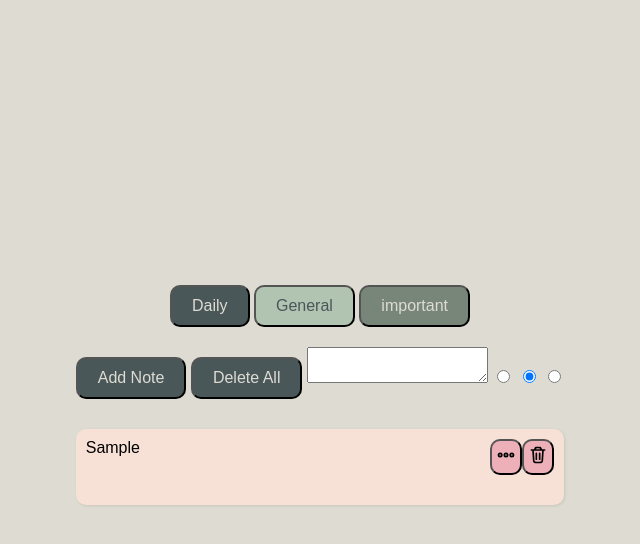
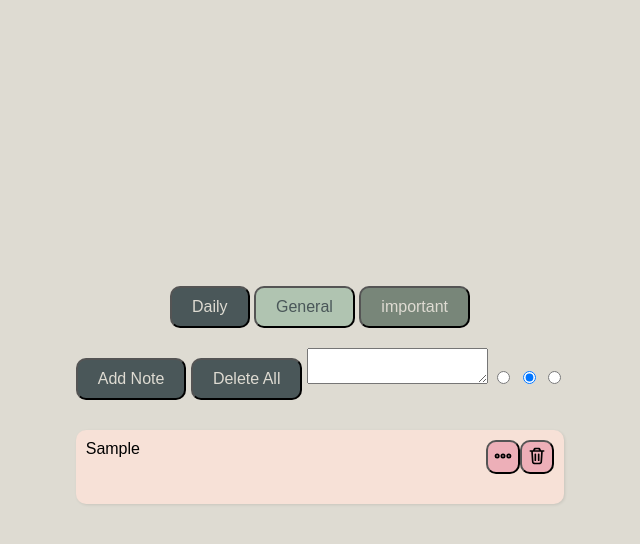
Before and after one commit to Aposykenn/Full-Stack_Learning, a plain HTML site: page Notepad/index.html in a window 1280 px wide. Both pictures are taken after typing "Sample" into the empty fields and a click on the button "Add Note". Shown: the whole page, without its empty margins (320-960 px from the left). Drawn offline with Linux system fonts and the light colour scheme.

Commit message:
Add files via upload

```diff
--- a/Notepad/script.js
+++ b/Notepad/script.js
@@ -1,5 +1,5 @@
 document.getElementById("buton").addEventListener("click", () => addNote());
-document.getElementById("text").addEventListener("keypress", function(e) {
+document.getElementById("text").addEventListener("keypress", function (e) {
   if (e.key === "Enter") {
     e.preventDefault();
     addNote();
@@ -28,13 +28,12 @@ function addNote(text = null) {
   imgg.className = "dots";
   imgg.src = "images/3.svg";
   newNoteC.appendChild(imgg);
-  newNote.appendChild(newNoteC);
 
   newNoteC.addEventListener("click", function () {
     let edit = document.createElement("textarea")
     newNote.appendChild(edit)
     edit.value = newNote.innerText
-    edit.addEventListener("keypress", function(e) {
+    edit.addEventListener("keypress", function (e) {
       if (e.key === "Enter") {
         e.preventDefault();
         newNote.innerText = edit.value
@@ -51,18 +50,24 @@ function addNote(text = null) {
   imgd.className = "bin";
   imgd.src = "images/bin.svg";
   newNoteD.appendChild(imgd);
-  newNote.appendChild(newNoteD);
 
   newNoteD.addEventListener("click", function () {
     newNote.remove();
     saveToLocalStorage();
   });
 
+  let actions = document.createElement("div");
+  actions.className = "actions";
+  actions.appendChild(newNoteC);
+  actions.appendChild(newNoteD);
+  newNote.appendChild(actions);
+
   noteContainer.appendChild(newNote);
   document.getElementById("text").value = "";
 
   saveToLocalStorage();
 }
+
 
 const categoryButtons = document.querySelectorAll("button[data-category]");
 categoryButtons.forEach(button => {
@@ -119,4 +124,11 @@ function loadFromLocalStorage() {
   });
 }
 
+let actions = document.createElement("div");
+actions.className = "actions";
+actions.appendChild(newNoteC);
+actions.appendChild(newNoteD);
+newNote.appendChild(actions);
+
+
 loadFromLocalStorage();
--- a/Notepad/style.css
+++ b/Notepad/style.css
@@ -59,7 +59,8 @@ span {
 }
 
 .dots , .bin {
-
+  width: 34px;
+  height: 34px;
   border-radius: 10px;
   background-color: #EDAFB8;
   padding: 2px 2px;
```
